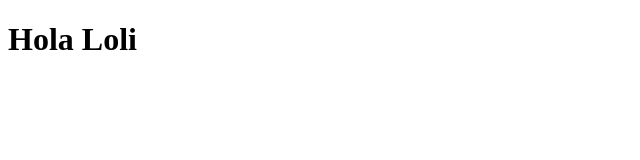
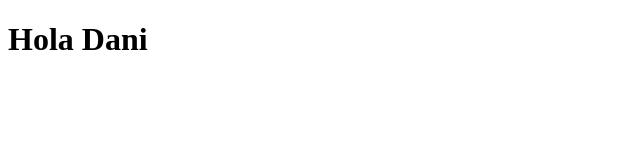
Before and after one commit to Vila71/HTMLl-CSS-ejercicios, a plain HTML site: page index.html in a window 1280 px wide. Shown: the full height of the page, 0-640 px from the left. Drawn offline with Linux system fonts and the light colour scheme.

Commit message:
cambio de nombre

```diff
--- a/index.html
+++ b/index.html
@@ -7,7 +7,7 @@
 </head>
 <body>
     <h1>
-        Hola Loli
+        Hola Dani
     </h1>
 </body>
 </html>
```
